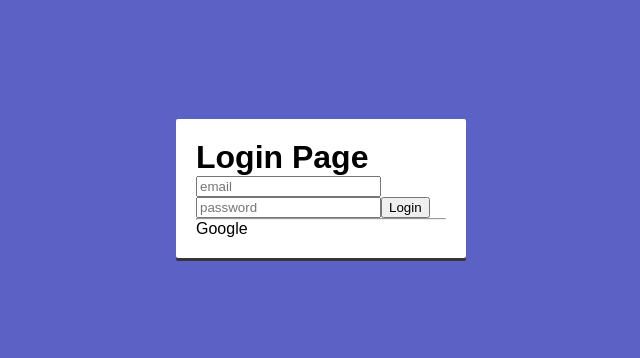
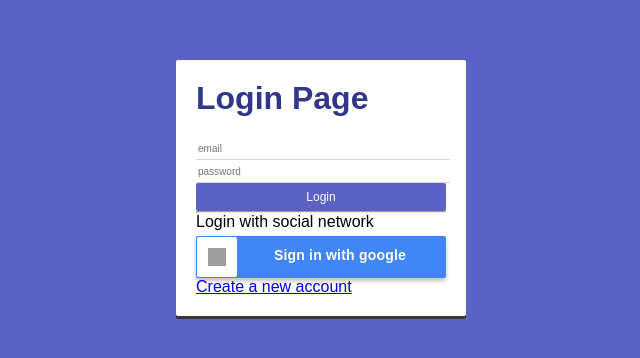
Before and after one commit to blacknoob20/fe-08-journal-app, a React app: page /auth/login in a window 1280 px wide. Shown: the part 212-570 px from the top of the page, without its empty margins (319-959 px from the left). Built offline with nearby package versions, Linux system fonts and the light colour scheme; grey boxes are pictures that could not be loaded.

Commit message:
Proyecto Journal App | Estilos del componente LoginPage.

```diff
--- a/src/components/auth/LoginPage.js
+++ b/src/components/auth/LoginPage.js
@@ -1,27 +1,47 @@
-import React from 'react'
+import React from 'react';
+import { Link } from 'react-router-dom';
 
 export const LoginPage = () => {
     return (
         <>
-            <h1>Login Page</h1>
+            <h1 className="auth__title">Login Page</h1>
             <form>
                 <input
                     type="text"
                     placeholder="email"
                     name="email"
+                    className="auth__input"
+                    autoComplete="off"
                 />
                 <input
                     type="password"
                     placeholder="password"
                     name="password"
+                    className="auth__input"
                 />
                 <button
                     type="submit"
+                    className="btn btn-primary btn-block"
                 >
                     Login
                 </button>
-                <hr/>
-                Google
+                <hr />
+                <div className="auth__social-networks">
+                    <p>Login with social network</p>
+                    <div
+                        className="google-btn"
+                    >
+                        <div className="google-icon-wrapper">
+                            <img className="google-icon" src="https://upload.wikimedia.org/wikipedia/commons/5/53/Google_%22G%22_Logo.svg" alt="google button" />
+                        </div>
+                        <p className="btn-text">
+                            <b>Sign in with google</b>
+                        </p>
+                    </div>
+                </div>
+                <Link to="/auth/resgister">
+                    Create a new account
+                </Link>
             </form>
         </>
     )
--- a/src/styles/base/_settings.scss
+++ b/src/styles/base/_settings.scss
@@ -2,3 +2,7 @@
 $primary: #5c62c5;
 $dark-grey: #363636;
 $light-grey: #d8d8d8;
+
+$white: #fff;
+$google-blue: #4285f4;
+$button-active-blue: #1669f2;
--- a/src/styles/components/_auth.scss
+++ b/src/styles/components/_auth.scss
@@ -15,3 +15,42 @@
     padding: 20px;
     width: 250px;
 }
+
+.auth__title{
+    color: darken($color: $primary, $amount: 20);
+    margin-bottom: 20px;
+}
+
+.auth__input{
+    color: $dark-grey;
+    border: 0px;
+    border-bottom: 1px solid$light-grey;
+    font-size: 10px;
+    height: 20px;
+    width: 100%;
+    transition: border-bottom .3s ease;
+    &:focus{
+        border-bottom: 1px solid $primary;
+        outline: none;
+    }
+}
+
+.auth__social-network{
+    align-items: center;
+    display: flex;
+    justify-content: center;
+    flex-direction: column;
+    padding-top: 20px;
+    padding-bottom: 20px;
+    width: 100%;
+}
+
+.auth__alert-error{
+    background-color: red;
+    border-radius: 5px;
+    color: white;
+    display: flex;
+    justify-content: center;
+    margin-bottom: 0px;
+
+}
--- /dev/null
+++ b/src/styles/components/_buttons.scss
@@ -0,0 +1,71 @@
+.btn {
+    background-color: transparent;
+    border: none;
+    color: white;
+    cursor: pointer;
+    font-size: 12px;
+    padding: 7px 10px 7px 10px;
+
+    &:focus{
+        outline: none;
+    }
+}
+
+.btn-primary{
+    background-color: $primary;
+    border-radius: 2px;
+
+    &:disabled{
+        background-color: lighten($color: $primary, $amount: 10);
+    }
+
+    &:hover{
+        background-color: darken($color: $primary, $amount: 20);
+    }
+}
+
+.btn-block{
+    width: 100%;
+}
+
+.google-btn {
+    cursor: pointer;
+    margin-top: 5px;
+    width: 100%;
+    height: 42px;
+    background-color: $google-blue;
+    border-radius: 2px;
+    box-shadow: 0 3px 4px 0 rgba(0, 0, 0, 0.25);
+
+    transition: box-shadow .3s ease;
+
+    .google-icon-wrapper {
+        position: absolute;
+        margin-top: 1px;
+        margin-left: 1px;
+        width: 40px;
+        height: 40px;
+        border-radius: 2px;
+        background-color: $white;
+    }
+    .google-icon {
+        position: absolute;
+        margin-top: 11px;
+        margin-left: 11px;
+        width: 18px;
+        height: 18px;
+    }
+    .btn-text {
+        float: right;
+        margin: 11px 40px 0 0;
+        color: $white;
+        font-size: 14px;
+        letter-spacing: 0.2px;
+    }
+    &:hover {
+        box-shadow: 0 0 6px $google-blue;
+    }
+    &:active {
+        background: $button-active-blue;
+    }
+}
--- a/src/styles/styles.scss
+++ b/src/styles/styles.scss
@@ -2,3 +2,4 @@
 @import './base/base';
 
 @import './components/auth';
+@import './components/buttons';
```
